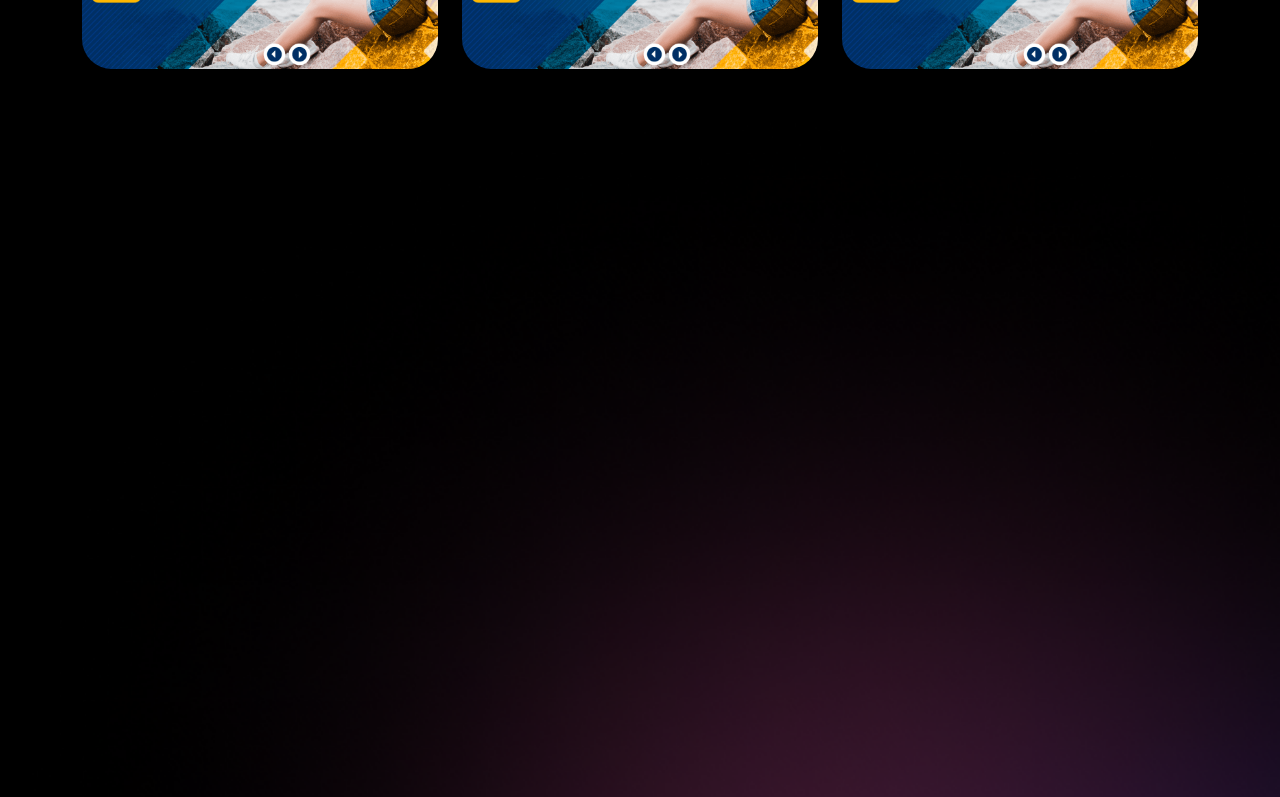
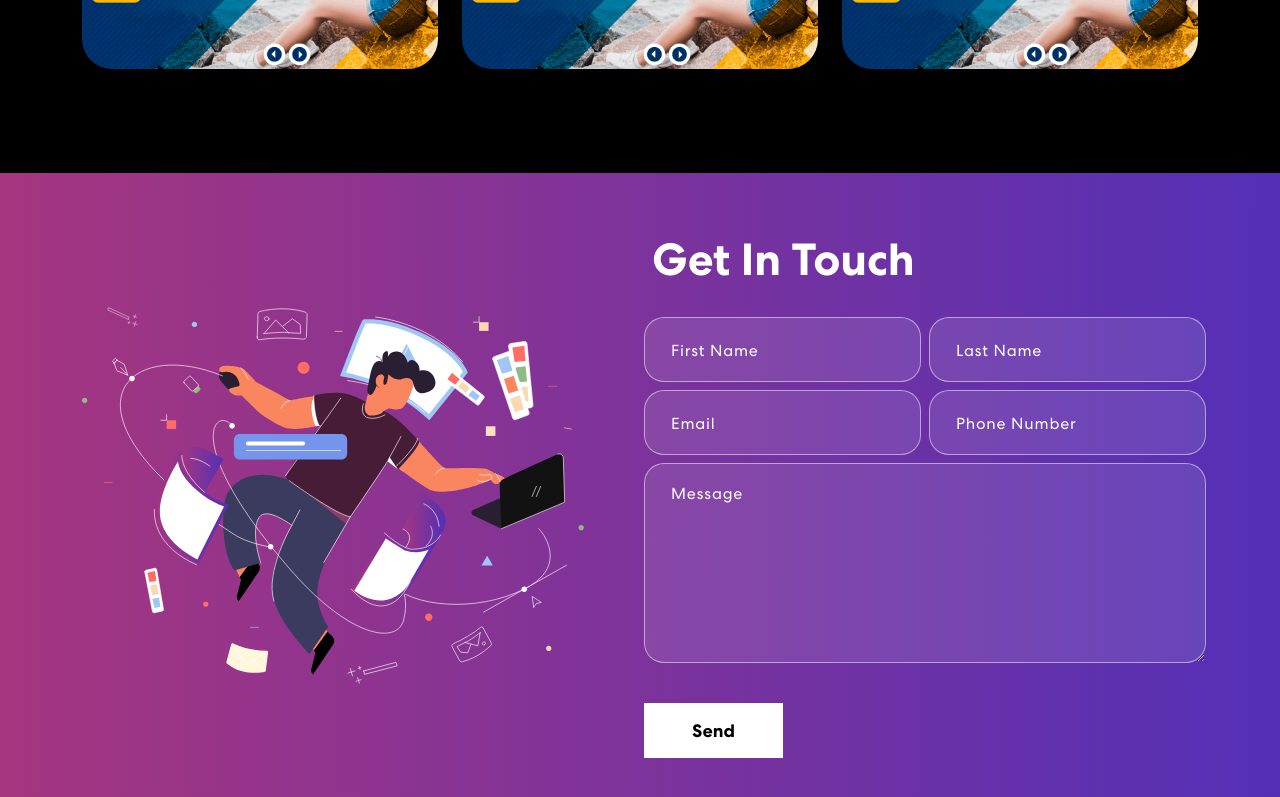
Before and after one commit to MoutazDebbaneh/portfolio, a React (Vite) app: page / in a window 1280 px wide. Shown: the part 2000-2797 px from the top of the page. Built offline with nearby package versions, Linux system fonts and the light colour scheme.

Commit message:
Add Contact

```diff
--- a/package.json
+++ b/package.json
@@ -10,6 +10,7 @@
     "preview": "vite preview"
   },
   "dependencies": {
+    "@emailjs/browser": "^3.11.0",
     "bootstrap": "^5.3.1",
     "react": "^18.2.0",
     "react-bootstrap": "^2.8.0",
--- a/src/App.css
+++ b/src/App.css
@@ -492,3 +492,96 @@
   right: 0;
   z-index: -4;
 }
+
+/************ Contact ************/
+
+.contact {
+  background: linear-gradient(90.21deg, #aa367c -5.91%, #4a2fbd 111.58%);
+  padding: 60px 0 60px 0;
+}
+
+.contact img {
+  width: 92%;
+}
+
+.contact h2 {
+  font-size: 45px;
+  font-weight: 700;
+  margin-bottom: 30px;
+}
+
+.contact form input,
+.contact form textarea {
+  width: 100%;
+  background: rgba(255, 255, 255, 0.1);
+  border: 1px solid rgba(255, 255, 255, 0.5);
+  border-radius: 20px;
+  color: #fff;
+  margin: 0 0 8px 0;
+  padding: 18px 26px;
+  font-weight: 500;
+  font-size: 18px;
+  letter-spacing: 0.8px;
+  transition: 0.3s ease-in-out;
+}
+
+.contact form input:focus,
+.contact form textarea:focus {
+  background: rgba(255, 255, 255, 1);
+  color: #121212;
+}
+
+.contact form input::placeholder,
+.contact form textarea::placeholder {
+  font-size: 16px;
+  font-weight: 400;
+  color: #fff;
+}
+
+.contact form input:focus::placeholder,
+.contact form textarea:focus::placeholder {
+  color: #121212;
+  opacity: 0.8;
+}
+
+.contact form button {
+  font-weight: 700;
+  color: #000;
+  background-color: #fff;
+  padding: 14px 48px;
+  font-size: 18px;
+  margin-top: 25px;
+  border-radius: 0;
+  position: relative;
+  transition: 0.3s ease-in-out;
+}
+
+.contact form button span {
+  z-index: 1;
+  position: relative;
+}
+
+.contact form button:hover {
+  color: #fff;
+}
+
+.contact form button::before {
+  content: "";
+  background: #121212;
+  width: 0;
+  height: 100%;
+  position: absolute;
+  top: 0;
+  left: 0;
+  z-index: 0;
+  transition: 0.3s ease-in-out;
+}
+
+.contact form button:hover::before {
+  width: 100%;
+}
+
+.contact form .status {
+  font-size: 16px;
+  font-weight: 600;
+}
--- a/src/App.jsx
+++ b/src/App.jsx
@@ -5,6 +5,7 @@
 import Banner from "./components/Banner";
 import Skills from "./components/Skills";
 import Projects from "./components/Projects";
+import Contact from "./components/Contact";
 
 function App() {
   return (
@@ -13,6 +14,7 @@
       <Banner />
       <Skills />
       <Projects />
+      <Contact />
     </div>
   );
 }
--- a/src/components/Banner.jsx
+++ b/src/components/Banner.jsx
@@ -1,49 +1,53 @@
 import { useEffect } from "react";
 import { useState } from "react";
 import { Col, Container, Row } from "react-bootstrap";
-import {ArrowRightCircle} from "react-bootstrap-icons";
-import headerImg from "../assets/img/header-img.svg"
+import { ArrowRightCircle } from "react-bootstrap-icons";
+import headerImg from "../assets/img/header-img.svg";
 
-export default function Banner(){
-
+export default function Banner() {
   const [loopNum, setLoopNum] = useState(0);
   const [isDeleting, setIsDeleting] = useState(false);
-    const [text, setText] = useState('');
+  const [text, setText] = useState("");
   const [delta, setDelta] = useState(300);
-    const toRotate = ["Software and AI Engineer", "Technology Enthusiast", "Competitve Programmer"]
+  const toRotate = [
+    "Software and AI Engineer",
+    "Technology Enthusiast",
+    "Competitve Programmer",
+  ];
   const period = 2000;
 
   useEffect(() => {
     let ticker = setInterval(() => {
       tick();
-        }, delta)
+    }, delta);
 
-        return () => {clearInterval(ticker)}
-    }, [text])
+    return () => {
+      clearInterval(ticker);
+    };
+  }, [text]);
 
   let tick = () => {
     let i = loopNum % toRotate.length;
     let fullText = toRotate[i];
-        let updatedText = isDeleting ? fullText.substring(0, text.length - 1) : fullText.substring(0, text.length + 1);
-
-        console.log(updatedText);
+    let updatedText = isDeleting
+      ? fullText.substring(0, text.length - 1)
+      : fullText.substring(0, text.length + 1);
 
     setText(updatedText);
 
-        if(isDeleting){
-            setDelta(prevDelta => prevDelta / 2);
+    if (isDeleting) {
+      setDelta((prevDelta) => prevDelta / 2);
     }
 
-        if(!isDeleting && updatedText === fullText){
+    if (!isDeleting && updatedText === fullText) {
       setIsDeleting(true);
       setDelta(period);
-        }
-        else if(isDeleting && updatedText === ''){
+    } else if (isDeleting && updatedText === "") {
       setIsDeleting(false);
       setLoopNum(loopNum + 1);
       setDelta(300);
     }
-    }
+  };
 
   return (
     <section className="banner" id="home">
@@ -51,9 +55,17 @@
         <Row className="align-items-center">
           <Col xs={12} md={6} xl={7}>
             <span className="tagline">Welcome to my Portfolio</span>
-                    <h1>{"Hi I'm Moutaz Debbaneh, a "}<span className="wrap">{text}</span></h1>
-                    <p>Lorem ipsum dolor sit amet consectetur adipisicing elit. Cumque a est impedit illo odio.</p>
-                    <button onClick={() => {}}>Let's Connect <ArrowRightCircle size={25} /></button>
+            <h1>
+              {"Hi I'm Moutaz Debbaneh, a "}
+              <span className="wrap">{text}</span>
+            </h1>
+            <p>
+              Lorem ipsum dolor sit amet consectetur adipisicing elit. Cumque a
+              est impedit illo odio.
+            </p>
+            <button onClick={() => {}}>
+              Let's Connect <ArrowRightCircle size={25} />
+            </button>
           </Col>
           <Col xs={12} md={6} xl={5}>
             <img src={headerImg} alt="Header Image" />
--- /dev/null
+++ b/src/components/Contact.jsx
@@ -0,0 +1,140 @@
+import { useRef } from "react";
+import { useState } from "react";
+import { Col, Container, Row } from "react-bootstrap";
+import contactImg from "../assets/img/contact-img.svg";
+
+import emailjs from "@emailjs/browser";
+
+export default function Contact() {
+  const formInititalDetails = {
+    firstName: "",
+    lastName: "",
+    email: "",
+    phone: "",
+    message: "",
+  };
+
+  const [formDetails, setFormDetails] = useState(formInititalDetails);
+  const [buttonText, setButtonText] = useState("Send");
+  const [status, setStatus] = useState({});
+
+  const handleFormUpdate = (category, value) => {
+    setFormDetails({
+      ...formDetails,
+      [category]: value,
+    });
+  };
+
+  const form = useRef();
+
+  const handleSubmit = async (e) => {
+    e.preventDefault();
+
+    setButtonText("Sending...");
+    emailjs
+      .sendForm(
+        "service_xzavit7",
+        "template_pvyibzt",
+        form.current,
+        "IiL67p7MXmkiuZSm2"
+      )
+      .then((result) => {
+        console.log(result.text);
+        setStatus({ success: true, message: "Message sent successfully" });
+        setButtonText("Sent");
+        setFormDetails(formInititalDetails);
+      })
+      .catch((error) => {
+        console.log(error.text);
+        setStatus({
+          success: false,
+          message: "Something went wrong, please try again later.",
+        });
+        setButtonText("Send");
+      });
+  };
+
+  return (
+    <section className="contact" id="contact">
+      <Container>
+        <Row className="align-items-center ">
+          <Col md={6}>
+            <img src={contactImg} alt="Contact Us" />
+          </Col>
+          <Col md={6}>
+            <h2>Get In Touch</h2>
+            <form onSubmit={handleSubmit} ref={form}>
+              <Row>
+                <Col sm={6} className="px-1">
+                  <input
+                    type="text"
+                    value={formDetails.firstName}
+                    placeholder="First Name"
+                    onChange={(e) =>
+                      handleFormUpdate("firstName", e.target.value)
+                    }
+                    name="from_name"
+                    required
+                  />
+                </Col>
+                <Col sm={6} className="px-1">
+                  <input
+                    type="text"
+                    value={formDetails.lastName}
+                    placeholder="Last Name"
+                    onChange={(e) =>
+                      handleFormUpdate("lastName", e.target.value)
+                    }
+                    name="from_last_name"
+                    required
+                  />
+                </Col>
+                <Col sm={6} className="px-1">
+                  <input
+                    type="email"
+                    value={formDetails.email}
+                    placeholder="Email"
+                    onChange={(e) => handleFormUpdate("email", e.target.value)}
+                    name="from_email"
+                    required
+                  />
+                </Col>
+                <Col sm={6} className="px-1">
+                  <input
+                    type="tel"
+                    value={formDetails.phone}
+                    placeholder="Phone Number"
+                    onChange={(e) => handleFormUpdate("phone", e.target.value)}
+                    name="from_phone"
+                    required
+                  />
+                </Col>
+                <Col className="px-1">
+                  <textarea
+                    value={formDetails.message}
+                    placeholder="Message"
+                    rows="6"
+                    onChange={(e) =>
+                      handleFormUpdate("message", e.target.value)
+                    }
+                    name="message"
+                    required
+                  />
+
+                  <button type="submit" disabled={buttonText === "Sent"}>
+                    <span>{buttonText}</span>
+                  </button>
+                  {status.success === false && (
+                    <Col>
+                      <p className="status mt-4 danger">{status.message}</p>
+                    </Col>
+                  )}
+                </Col>
+              </Row>
+            </form>
+          </Col>
+        </Row>
+      </Container>
+    </section>
+  );
+}
--- a/src/components/Projects.jsx
+++ b/src/components/Projects.jsx
@@ -53,9 +53,7 @@
             <div className="projects-grid">
               <Row>
                 {projects.map((project, index) => (
-                  <>
-                    <ProjectCard key={index} {...project} />
-                  </>
+                  <ProjectCard key={index} {...project} />
                 ))}
               </Row>
             </div>
@@ -64,8 +62,8 @@
       </Container>
       <img
         src={colorSharp2}
-        className="background-img-right"
-        alt="background-img-right"
+        className="background-image-right"
+        alt="background-image-right"
       />
     </section>
   );
```
Also changed, not shown: 1 other file (tests, documents, lock files or other folders). Lines whose indentation alone changed are shown as unchanged.
